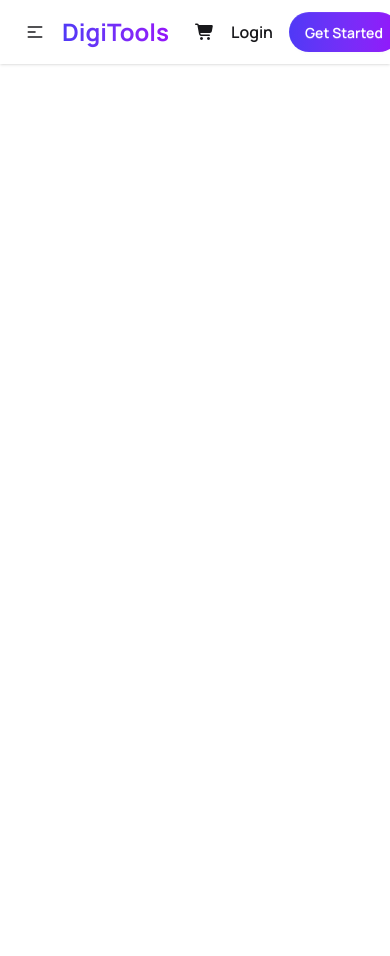
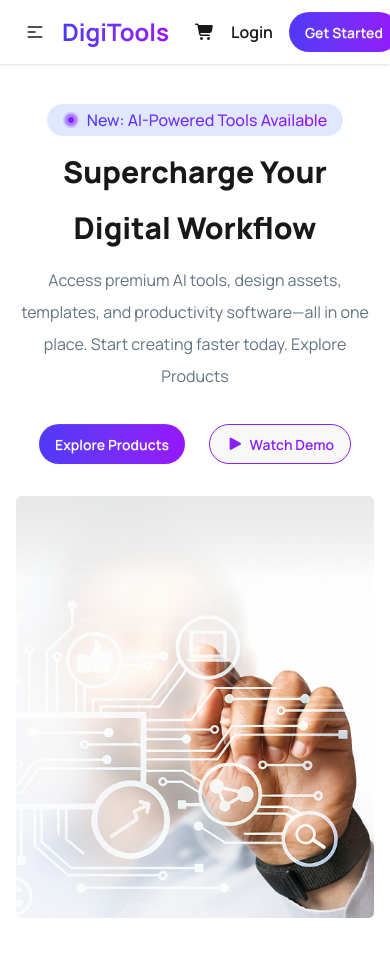
Before and after one commit to salmansahed/DigiTools, a React (Vite) app: page / in a window 390 px wide. Before the commit the page ends 844 px from the top, so only its background shows below. Built offline with nearby package versions, Linux system fonts and the light colour scheme.

Commit message:
complete hero section with responsive layout

```diff
--- a/src/App.jsx
+++ b/src/App.jsx
@@ -1,6 +1,8 @@
 import { ToastContainer } from 'react-toastify'
 import './App.css'
-import NavBar from './components/NavBar/NavBar'
+import NavBar from './components/NavBar'
+import Banner from './components/Banner'
+
 
 function App() {
 
@@ -8,6 +10,7 @@ function App() {
     <>
     <ToastContainer/>
     <NavBar/>
+    <Banner/>
     </>
   )
 }
--- /dev/null
+++ b/src/components/Banner.jsx
@@ -0,0 +1,42 @@
+import React from "react";
+import bannerImg from "../assets/images/bannerImg.png";
+import icon1 from "../assets/images/icon-1.png";
+
+const Banner = () => {
+  return (
+    <div className="flex flex-col gap-8 md:gap-0 md:flex-row items-center justify-between container mx-auto py-10 md:py-16 px-4">
+      <div className="space-y-2 text-center md:text-left">
+        <div className="inline-block">
+          <p className="bg-[#e1e7ff] flex items-center gap-2 px-4 py-1 rounded-full">
+            <img src={icon1} alt="" />
+            <span className="bg-linear-to-r from-[#4F39F6] to-[#9514FA] bg-clip-text text-transparent font-medium">
+              New: AI-Powered Tools Available
+            </span>
+          </p>
+        </div>
+        <h1 className="text-3xl lg:text-4xl xl:text-5xl 2xl:text-7xl font-black w-full md:max-w-[75%] leading-14 xl:leading-16 2xl:leading-24">
+          Supercharge Your Digital Workflow
+        </h1>
+        <p className="w-full md:max-w-[75%] xl:max-w-[50%] leading-8 text-[#627382]">
+          Access premium AI tools, design assets, templates, and productivity
+          software—all in one place. Start creating faster today. Explore
+          Products
+        </p>
+        <div className="flex gap-6 mt-8 items-center justify-center md:justify-start">
+          <button className="btn rounded-full font-semibold bg-linear-to-r from-[#4F39F6] to-[#9514FA] text-white hover:bg-linear-to-l hover:from-[#4F39F6] hover:to-[#9514FA] transition-all delay-1000 ease-in-out border-none">
+            Explore Products
+          </button>
+          <button className="btn rounded-full border-[#8a20f9] text-[#8a20f9]">
+            <i class="fa-solid fa-play"></i>
+            Watch Demo
+          </button>
+        </div>
+      </div>
+      <div>
+        <img className="md:w-full" src={bannerImg} alt="Banner" />
+      </div>
+    </div>
+  );
+};
+
+export default Banner;
```
Also changed, not shown: src/assets/images/bannerImg.png (added), src/assets/images/icon-1.png (added), src/components/NavBar.jsx (renamed from src/components/NavBar/NavBar.jsx).
